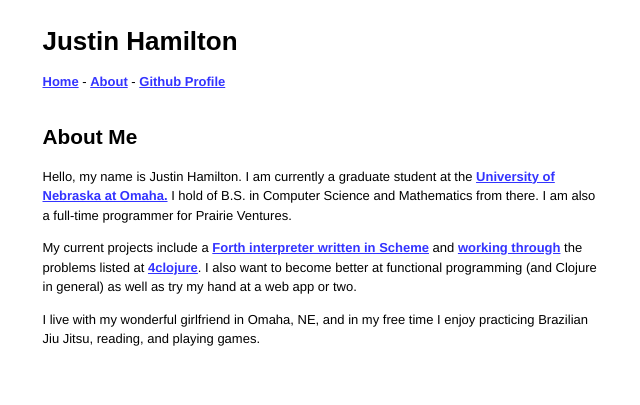
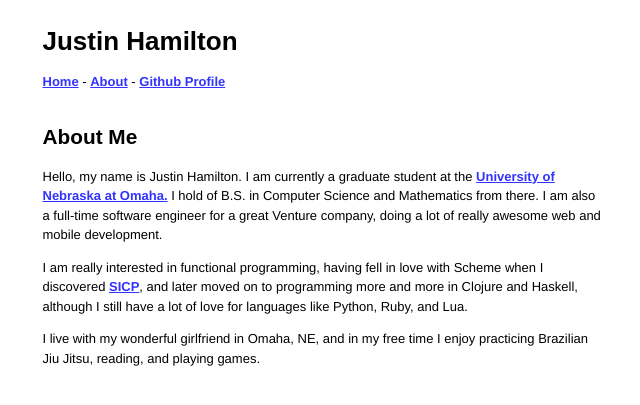
Before and after one commit to jamiltron/jamiltron.github.com, a Jekyll site: the page built from about.html, in a window 1280 px wide. Shown: the top 405 px of the page, without its empty margins (318-958 px from the left). Built offline with Jekyll 4.4.1, drawn with Linux system fonts in a browser that asks for light colours; some web fonts are replaced; Markdown is read by kramdown in place of the engine named in the settings.

Commit message:
Updating about

```diff
--- a/about.html
+++ b/about.html
@@ -6,10 +6,11 @@ title: About Justin Hamilton
 <div id="content"><br/>
 <h2>About Me</h2>
             <p>Hello, my name is Justin Hamilton. I am currently a graduate student at the <a href="http://www.cs.unomaha.edu/">University of Nebraska at Omaha.</a>
-I hold of B.S. in Computer Science and Mathematics from there. I am also a full-time programmer for Prairie Ventures.</p>
-<p>My current projects include a <a href="https://github.com/jamiltron/forsight">Forth interpreter written in Scheme</a> and
-<a href="https://github.com/jamiltron/4clojure-solutions">working through</a> the problems listed at <a href="http://4clojure.com">4clojure</a>. I also want
-to become better at functional programming (and Clojure in general) as well as try my hand at a web app or two.</p>
+I hold of B.S. in Computer Science and Mathematics from there. I am also a full-time software engineer for a great Venture company, doing
+a lot of really awesome web and mobile development.</p>
+<p>I am really interested in functional programming, having fell in love with Scheme when I discovered
+<a href="http://mitpress.mit.edu/sicp/">SICP</a>, and later moved on to programming more and more in Clojure and
+Haskell, although I still have a lot of love for languages like Python, Ruby, and Lua.</p>
 <p>I live with my wonderful girlfriend in Omaha, NE, and in my free time I enjoy practicing Brazilian Jiu Jitsu, reading, and playing games.</p>
 
 </div>
```
